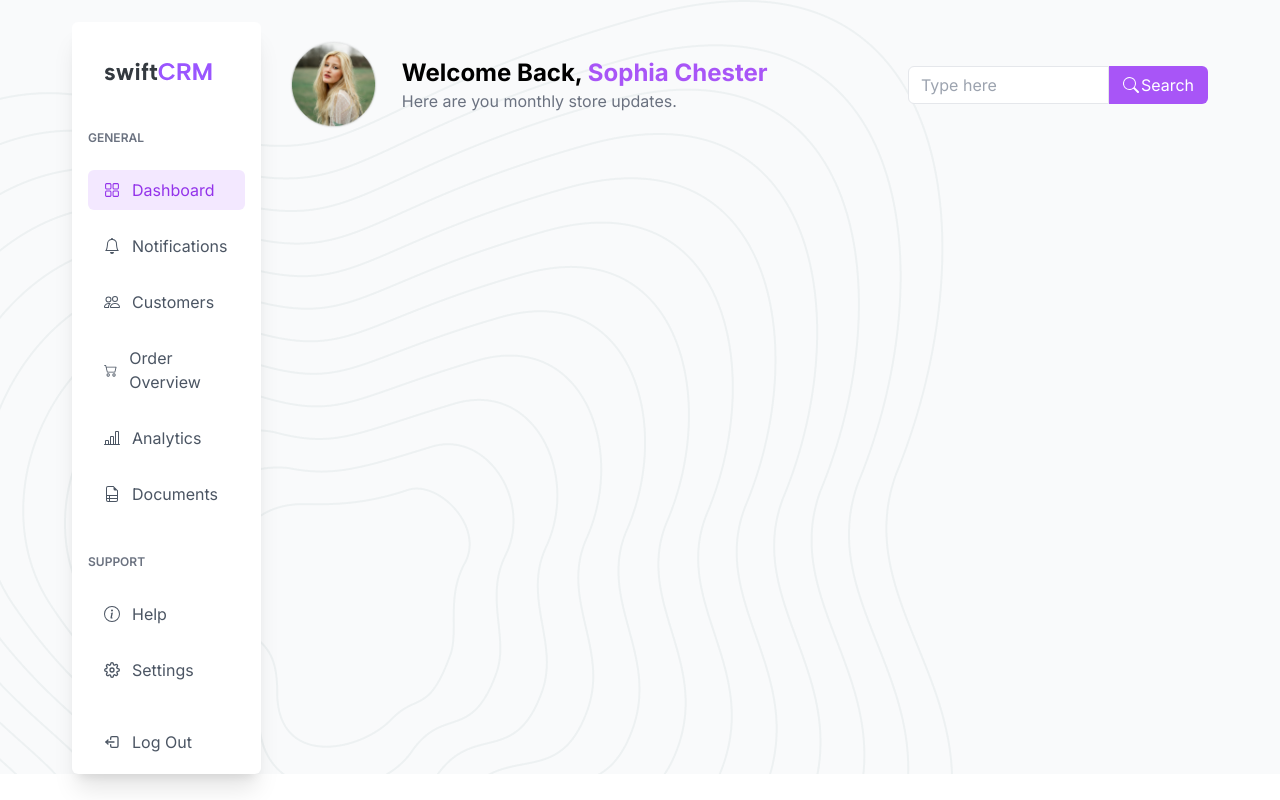
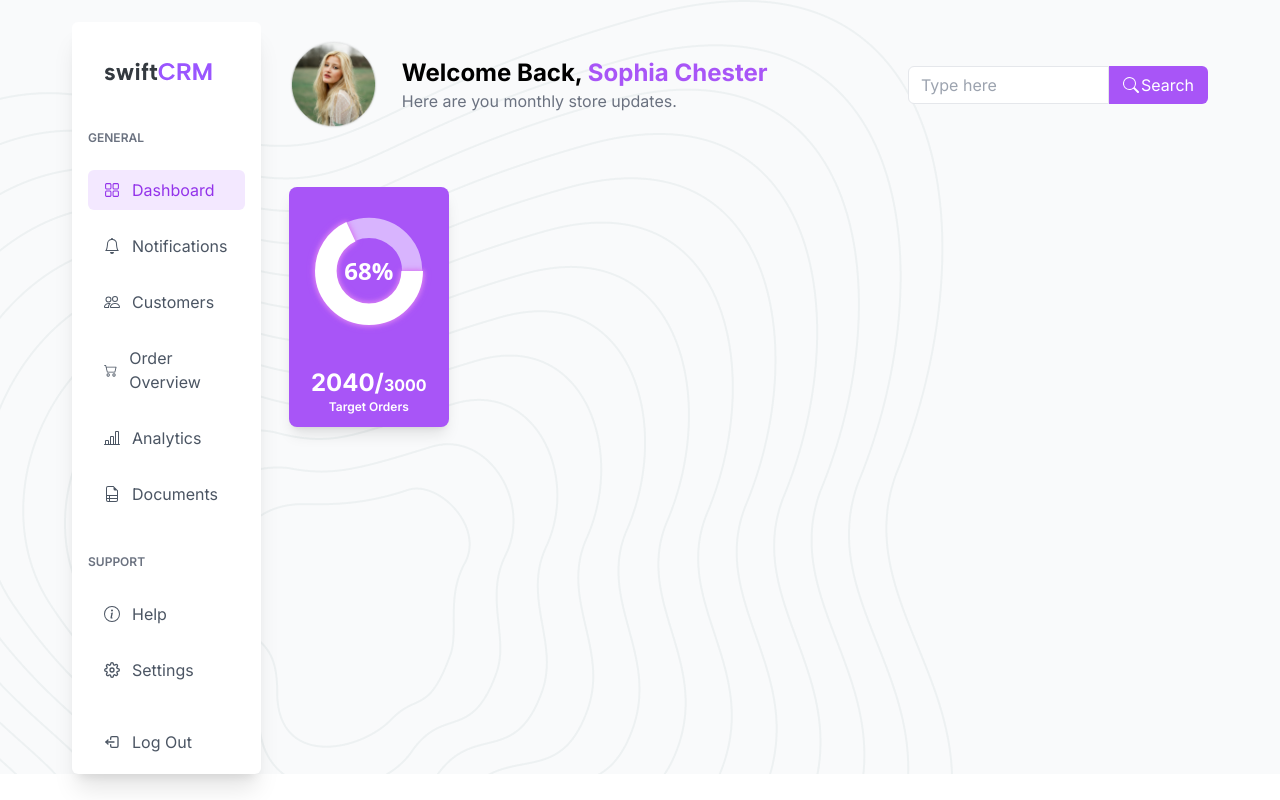
Before and after one commit to theusmanyousaf/swift-crm, a Next.js app: page /dashboard in a window 1280 px wide. Shown: the top 800 px of the page. Built offline with nearby package versions, Linux system fonts and the light colour scheme.

Commit message:
monthly income card

```diff
--- a/src/app/(pages)/dashboard/page.tsx
+++ b/src/app/(pages)/dashboard/page.tsx
@@ -1,9 +1,11 @@
 import Hero from "@/components/hero/Hero"
+import MonthlyIncome from "@/components/monthlyIncome/MonthlyIncome"
 
 export default function dashboard() {
   return (
-    <div>
+    <div className="sm:ml-7">
       <Hero />
+      <MonthlyIncome currentOrders={2040} targetOrders={3000} />
     </div>
   )
 }
--- a/src/components/hero/Hero.tsx
+++ b/src/components/hero/Hero.tsx
@@ -4,7 +4,7 @@ import { BsSearch } from "react-icons/bs"
 
 export default function Hero() {
     return (
-        <div className="flex items-center justify-between w-auto xl:max-w-[1048px] mt-[17px] lg:mt-[31px] lg:mb-10 xl:mt-10 xl:mb-[60px] sm:ml-7">
+        <div className="flex items-center justify-between w-auto xl:max-w-[1048px] mt-[17px] lg:mt-[31px] lg:mb-10 xl:mt-10 xl:mb-[58px]">
             <div className="flex items-center gap-5 xl:gap-6 w-auto">
                 <Image src={Avatar} alt="Avatar" className="xl:w-[89px] xl:h-[89px] lg:w-20 lg:h-20 w-[61px] h-[61px]" />
                 <div>
--- /dev/null
+++ b/src/components/monthlyIncome/MonthlyIncome.tsx
@@ -0,0 +1,51 @@
+type ordersType = {
+  currentOrders: number
+  targetOrders: number
+}
+
+const MonthlyIncome = ({ currentOrders, targetOrders }: ordersType) => {
+  const percentage = ((currentOrders / targetOrders) * 100);
+  const radius = 30;
+  const circumference = 2 * Math.PI * radius;
+  const offset = circumference - (percentage / 100) * circumference;
+
+  return (
+    <div className="bg-purple-500 text-white rounded-lg shadow-lg flex flex-row md:flex-col justify-around items-center w-[340px] h-[196px] lg:w-[124px] lg:h-[196px] xl:w-40 xl:h-60">
+      <div className="relative w-[185px] h-[183px] md:h-36 md:w-36">
+        <div className="absolute inset-0">
+          <svg viewBox="0 0 100 100">
+            {/* Background circle */}
+            <circle
+              className="stroke-current text-purple-300"
+              strokeWidth="14"
+              cx="50"
+              cy="50"
+              r={radius}
+              fill="transparent"
+            ></circle>
+            {/* Progress circle */}
+            <circle
+              className="stroke-white drop-shadow-glow"
+              strokeWidth="15"
+              cx="50"
+              cy="50"
+              r={radius}
+              fill="transparent"
+              strokeDasharray={circumference}
+              strokeDashoffset={offset}
+            ></circle>
+          </svg>
+        </div>
+        <p className="absolute inset-0 flex items-center justify-center font-bold text-white text-2xl font-sans">{`${percentage}%`}</p>
+      </div>
+      <div className="flex flex-col justify-between items-center">
+        <p className="font-bold">
+          <span className="text-2xl">{currentOrders}/</span>{targetOrders}
+        </p>
+        <p className="text-xs font-semibold">Target Orders</p>
+      </div>
+    </div>
+  );
+};
+
+export default MonthlyIncome;
--- a/tailwind.config.ts
+++ b/tailwind.config.ts
@@ -8,6 +8,12 @@ const config: Config = {
   ],
   theme: {
     extend: {
+      dropShadow: {
+        'glow': [
+          '0 0 2px rgba(214, 126, 244, 1)',
+          '0 0 2px rgba(214, 126, 244, 1)'
+        ],
+      },
       backgroundImage: {
         'custom-bg': "url('/assets/Topology.png')",
       },
```
